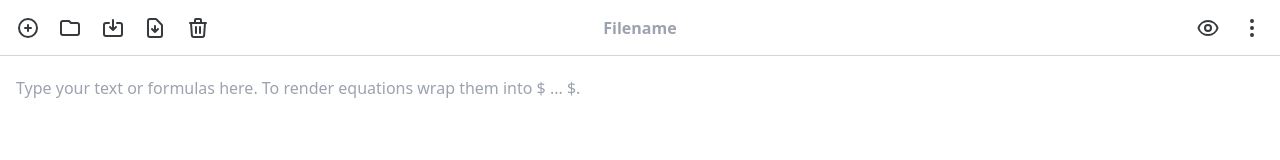
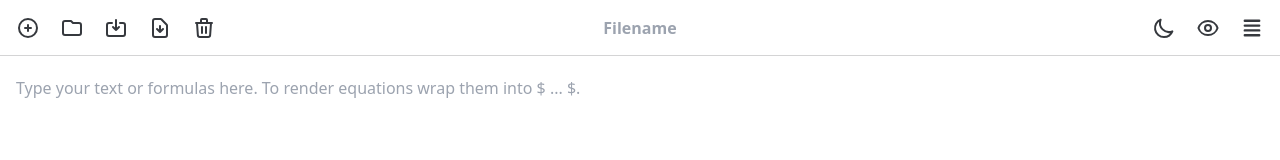
Before and after one commit to antonAce/katex-notepad, a React (Create React App) app: page / in a window 1280 px wide. Shown: the top 160 px of the page. Built offline with nearby package versions, Linux system fonts and the light colour scheme.

Commit message:
feat: change toggle state with icons

```diff
--- a/src/components/Button.tsx
+++ b/src/components/Button.tsx
@@ -1,17 +1,14 @@
 import React, { ReactNode } from 'react';
 
 interface ButtonProps {
-    backgroundClass?: string,
     onClick?: React.MouseEventHandler<HTMLButtonElement>,
     children: ReactNode;
 }
 
 function Button(props: ButtonProps) {
-    const backgroundClass = props.backgroundClass ?? "toggle";
-    const className = "w-10 h-10 inline-block p-2 rounded-md text-neutral leading-normal uppercase " + backgroundClass;
-
     return (
-        <button type="button" onClick={props.onClick} className={className}>{props.children}</button>
+        <button type="button" onClick={props.onClick}
+            className="w-10 h-10 inline-block p-2 rounded-md text-neutral leading-normal uppercase bg-transparent focus:bg-neutral/10 hover:bg-neutral/10 active:bg-neutral-focus/50">{props.children}</button>
     );
 }
 
--- a/src/components/Toggle.tsx
+++ b/src/components/Toggle.tsx
@@ -3,15 +3,16 @@ import Button from './Button';
 
 interface ToggleProps {
     onClick?: (value: boolean) => void,
-    children: ReactNode;
+    defaultNode: ReactNode;
+    toggledNode: ReactNode;
 }
 
 function Toggle(props: ToggleProps) {
     const [isToggled, setIsToggled] = useState(false);
-    const backgroundClass = isToggled ? "toggle-active" : "toggle";
+    const children = isToggled ? props.toggledNode : props.defaultNode;
 
     return (
-        <Button backgroundClass={backgroundClass} onClick={_ => { setIsToggled(!isToggled); props.onClick && props.onClick(!isToggled) }}>{props.children}</Button>
+        <Button onClick={_ => { setIsToggled(!isToggled); props.onClick && props.onClick(!isToggled); }}>{children}</Button>
     );
 }
 
--- a/src/components/TogglePanel.tsx
+++ b/src/components/TogglePanel.tsx
@@ -1,19 +1,48 @@
+import { memo } from 'react';
 import Toggle from './Toggle';
 
+const RenderOnIcon = memo(() => (
+    <svg xmlns="http://www.w3.org/2000/svg" className="w-icons h-icons" fill="none" viewBox="0 0 24 24" stroke="currentColor" strokeWidth={2}>
+        <path strokeLinecap="round" strokeLinejoin="round" d="M15 12a3 3 0 11-6 0 3 3 0 016 0z" />
+        <path strokeLinecap="round" strokeLinejoin="round" d="M2.458 12C3.732 7.943 7.523 5 12 5c4.478 0 8.268 2.943 9.542 7-1.274 4.057-5.064 7-9.542 7-4.477 0-8.268-2.943-9.542-7z" />
+    </svg>
+));
+const RenderOffIcon = memo(() => (
+    <svg xmlns="http://www.w3.org/2000/svg" className="w-icons h-icons" fill="none" viewBox="0 0 24 24" stroke="currentColor" strokeWidth={2}>
+        <path strokeLinecap="round" strokeLinejoin="round" d="M13.875 18.825A10.05 10.05 0 0112 19c-4.478 0-8.268-2.943-9.543-7a9.97 9.97 0 011.563-3.029m5.858.908a3 3 0 114.243 4.243M9.878 9.878l4.242 4.242M9.88 9.88l-3.29-3.29m7.532 7.532l3.29 3.29M3 3l3.59 3.59m0 0A9.953 9.953 0 0112 5c4.478 0 8.268 2.943 9.543 7a10.025 10.025 0 01-4.132 5.411m0 0L21 21" />
+    </svg>
+));
+
+const MenuOpenIcon = memo(() => (
+    <svg xmlns="http://www.w3.org/2000/svg" className="w-icons h-icons" viewBox="0 0 20 20" fill="currentColor">
+        <path fillRule="evenodd" d="M3 4a1 1 0 011-1h12a1 1 0 110 2H4a1 1 0 01-1-1zm0 4a1 1 0 011-1h12a1 1 0 110 2H4a1 1 0 01-1-1zm0 4a1 1 0 011-1h12a1 1 0 110 2H4a1 1 0 01-1-1zm0 4a1 1 0 011-1h12a1 1 0 110 2H4a1 1 0 01-1-1z" clipRule="evenodd" />
+    </svg>
+));
+const MenuCloseIcon = memo(() => (
+    <svg xmlns="http://www.w3.org/2000/svg" className="w-icons h-icons" fill="none" viewBox="0 0 24 24" stroke="currentColor" strokeWidth={2}>
+        <path strokeLinecap="round" strokeLinejoin="round" d="M10 14l2-2m0 0l2-2m-2 2l-2-2m2 2l2 2m7-2a9 9 0 11-18 0 9 9 0 0118 0z" />
+    </svg>
+));
+
+const DarkModeIcon = memo(() => (
+    <svg xmlns="http://www.w3.org/2000/svg" className="h-6 w-6" fill="none" viewBox="0 0 24 24" stroke="currentColor" strokeWidth={2}>
+        <path strokeLinecap="round" strokeLinejoin="round" d="M20.354 15.354A9 9 0 018.646 3.646 9.003 9.003 0 0012 21a9.003 9.003 0 008.354-5.646z" />
+    </svg>
+));
+const LightModeIcon = memo(() => (
+    <svg xmlns="http://www.w3.org/2000/svg" className="h-6 w-6" fill="none" viewBox="0 0 24 24" stroke="currentColor" strokeWidth={2}>
+        <path strokeLinecap="round" strokeLinejoin="round" d="M12 3v1m0 16v1m9-9h-1M4 12H3m15.364 6.364l-.707-.707M6.343 6.343l-.707-.707m12.728 0l-.707.707M6.343 17.657l-.707.707M16 12a4 4 0 11-8 0 4 4 0 018 0z" />
+    </svg>
+));
+
 function TogglePanel() {
+
+
     return (
         <div className="flex flex-row flex-nowrap gap-x-1 justify-end items-center w-full h-full p-default">
-            <Toggle>
-                <svg xmlns="http://www.w3.org/2000/svg" className="w-icons h-icons" fill="none" viewBox="0 0 24 24" stroke="currentColor" strokeWidth={2}>
-                    <path strokeLinecap="round" strokeLinejoin="round" d="M15 12a3 3 0 11-6 0 3 3 0 016 0z" />
-                    <path strokeLinecap="round" strokeLinejoin="round" d="M2.458 12C3.732 7.943 7.523 5 12 5c4.478 0 8.268 2.943 9.542 7-1.274 4.057-5.064 7-9.542 7-4.477 0-8.268-2.943-9.542-7z" />
-                </svg>
-            </Toggle>
-            <Toggle>
-                <svg xmlns="http://www.w3.org/2000/svg" className="w-icons h-icons" fill="none" viewBox="0 0 24 24" stroke="currentColor" strokeWidth={2}>
-                    <path strokeLinecap="round" strokeLinejoin="round" d="M12 5v.01M12 12v.01M12 19v.01M12 6a1 1 0 110-2 1 1 0 010 2zm0 7a1 1 0 110-2 1 1 0 010 2zm0 7a1 1 0 110-2 1 1 0 010 2z" />
-                </svg>
-            </Toggle>
+            <Toggle defaultNode={<DarkModeIcon />} toggledNode={<LightModeIcon />} />
+            <Toggle defaultNode={<RenderOnIcon />} toggledNode={<RenderOffIcon />} />
+            <Toggle defaultNode={<MenuOpenIcon />} toggledNode={<MenuCloseIcon />} />
         </div>
     );
 }
--- a/src/index.css
+++ b/src/index.css
@@ -2,16 +2,21 @@
 @tailwind components;
 @tailwind utilities;
 
-* {
+html, body {
     overflow: hidden;
 }
 
-@layer components {
-    .toggle {
-        @apply bg-base-100/0 focus:bg-neutral/10 hover:bg-neutral/10 active:bg-neutral-focus/50;
-    }
+*::-webkit-scrollbar {
+    width: 5px;
+}
 
-    .toggle-active {
-        @apply bg-neutral/30 focus:bg-neutral/50 hover:bg-neutral/50 active:bg-neutral-focus/80;
-    }
+*::-webkit-scrollbar-track {
+    background: #00000000;
 }
+
+*::-webkit-scrollbar-thumb,
+*::-webkit-scrollbar-thumb:hover {
+    border-radius: 25px;
+    background-color: #334155;
+    background-clip: content-box;
+}
```
